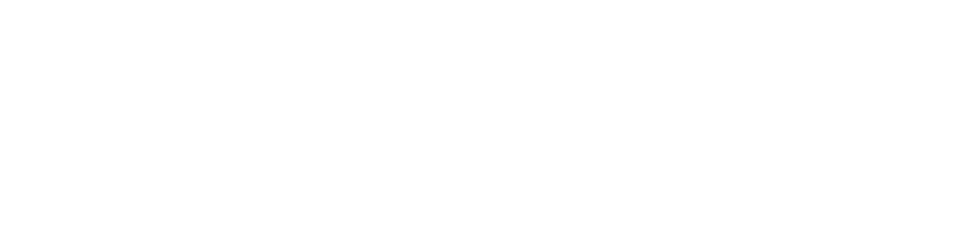
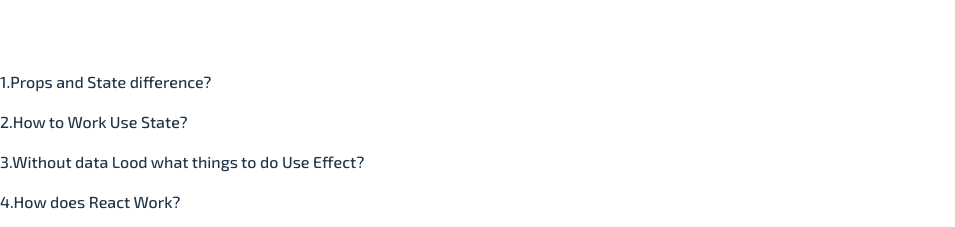
Before and after one commit to shakilahmedshuvo/Knowledge-Cafe, a React (Vite) app: page / in a window 1280 px wide. Shown: the part 3404-3631 px from the top of the page, without its empty margins (0-955 px from the left). Before the commit the page ends 3458 px from the top, so only its background shows below. Built offline with nearby package versions, Linux system fonts and the light colour scheme.

Commit message:
add footer section questions

```diff
--- a/src/App.jsx
+++ b/src/App.jsx
@@ -2,6 +2,7 @@
 import './App.css'
 import Header from './components/Header/Header'
 import Card from './components/Card/Card'
+import Footer from './components/Footer/Footer'
 
 function App() {
   const [count, setCount] = useState(0)
@@ -10,6 +11,7 @@
     <div className="App">
       <Header></Header>
       <Card></Card>
+      <Footer></Footer>
     </div>
   )
 }
--- a/src/components/Card/Card.jsx
+++ b/src/components/Card/Card.jsx
@@ -7,6 +7,7 @@
 
 const Card = () => {
     const [timeWatch, setTimeWatch] = useState("")
+    console.log(timeWatch);
     const [cards, setCards] = useState([])
     const [title, setTitle] = useState([])
 
@@ -15,7 +16,6 @@
         fetch('data.json')
             .then(res => res.json())
             .then(data => setCards(data))
-        // .then(data=>console.log(data))
     }, [])
 
     // add to cart
@@ -32,12 +32,13 @@
             localStorage.setItem("Add-Time", addSum)
             setTimeWatch(addSum)
         }
-
         else {
             localStorage.setItem("Add-Times", times)
             setTimeWatch(times)
         }
+
     }
+
     return (
         <div className='main-container'>
             <div className='cards-container'>
--- a/src/components/DisplayData/DisplayData.jsx
+++ b/src/components/DisplayData/DisplayData.jsx
@@ -1,14 +1,12 @@
 import React from 'react';
 import './DisplayData.css'
-import ''
-import Card from '../Card/Card';
 
 const DisplayData = () => {
 
 
     return (
         <div>
-            {/* <h4>{title}</h4> */}
+
         </div>
     );
 };
--- /dev/null
+++ b/src/components/Footer/Footer.jsx
@@ -0,0 +1,14 @@
+import React from 'react';
+
+const Footer = () => {
+    return (
+        <div>
+            <p>1.Props and State difference?</p>
+            <p>2.How to Work Use State?</p>
+            <p>3.Without data Lood what things to do Use Effect?</p>
+            <p>4.How does React Work?</p>
+        </div>
+    );
+};
+
+export default Footer;
--- a/src/components/SingleCard/SingleCard.jsx
+++ b/src/components/SingleCard/SingleCard.jsx
@@ -6,7 +6,9 @@
 const SingleCard = (props) => {
     const { author, date, img, title, userImg, time } = props.card
     const handleAddToCart = props.handleAddToCart
+    console.log(time);
     const marksRead =props.marksRead
+
     return (
         <div className='single-container'>
             <img className='coverImg' src={img} alt="" />
@@ -28,7 +30,8 @@
                     </div>
                 </div>
                 <h3 className='title'>{title}</h3>
-                <a onClick={()=>marksRead(parseFloat(time))} className='markReadAncor' href="">Mark as Read</a>
+                <a onClick={()=>marksRead(parseInt(time))}
+                className='markReadAncor' href="">Mark as Read</a>
                 <hr className='hr' />
             </div>
         </div>
--- a/src/components/Time/Time.jsx
+++ b/src/components/Time/Time.jsx
@@ -3,8 +3,8 @@
 const Time = ({ timeWatch }) => {
     const [showTime, setShowTime] = useState(timeWatch)
     useEffect(() => {
-        const getTimeFromStorage = localStorage.getItem("Add-Time")
-        setShowTime(getTimeFromStorage);
+        const getTimeFromLocalStorage = localStorage.getItem("Add-Time")
+        setShowTime(getTimeFromLocalStorage);
     }, [timeWatch])
 
     return (
```
Also changed, not shown: src/components/Blog/Blog.json (deleted).
